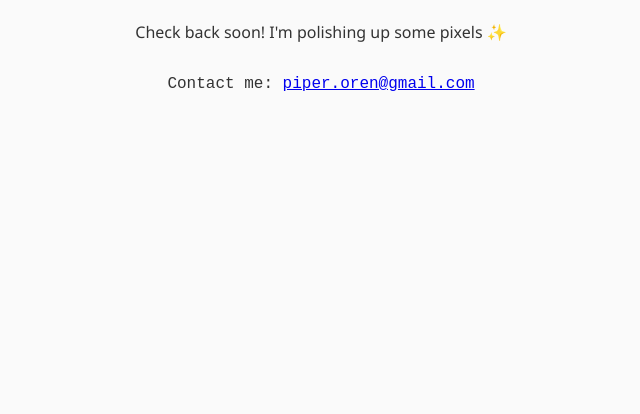
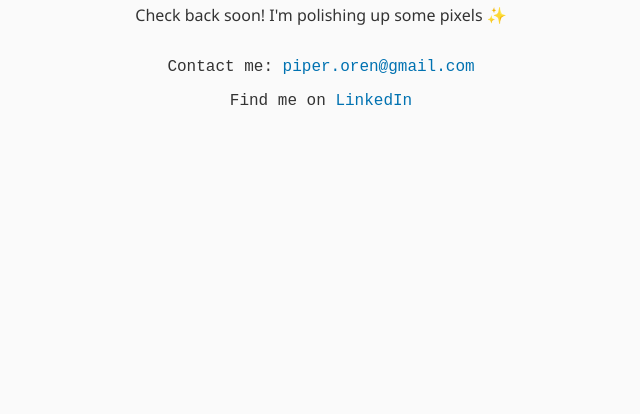
Before and after one commit to piper-o/piper-o.github.io, a plain HTML site: page index.html in a window 1280 px wide. Shown: the part 402-816 px from the top of the page, without its empty margins (319-959 px from the left). Drawn offline with Linux system fonts and the light colour scheme.

Commit message:
Update index.html

```diff
--- a/index.html
+++ b/index.html
@@ -15,17 +15,26 @@
       color: #333;
       flex-direction: column;
       text-align: center;
+      padding: 0 1rem;
     }
-    .email {
+    .email, .linkedin {
       font-family: monospace;
       font-size: 1rem;
       margin-top: 1em;
+    }
+    a {
+      color: #0072b1;
+      text-decoration: none;
+    }
+    a:hover {
+      text-decoration: underline;
     }
   </style>
 </head>
 <body>
   <h1>🚧 Site Under Construction</h1>
   <p>Check back soon! I'm polishing up some pixels ✨</p>
+
   <div class="email">
     Contact me:
     <script>
@@ -33,9 +42,14 @@
       const domain = "gmail.com";
       document.write(`<a href="mailto:${user}@${domain}">${user}@${domain}</a>`);
     </script>
-    <noscript>
-      (Enable JavaScript to view email)
-    </noscript>
+    <noscript>(Enable JavaScript to view email)</noscript>
+  </div>
+
+  <div class="linkedin">
+    Find me on
+    <a href="https://www.linkedin.com/in/piperoren" target="_blank" rel="noopener noreferrer">
+      LinkedIn
+    </a>
   </div>
 </body>
 </html>
```
